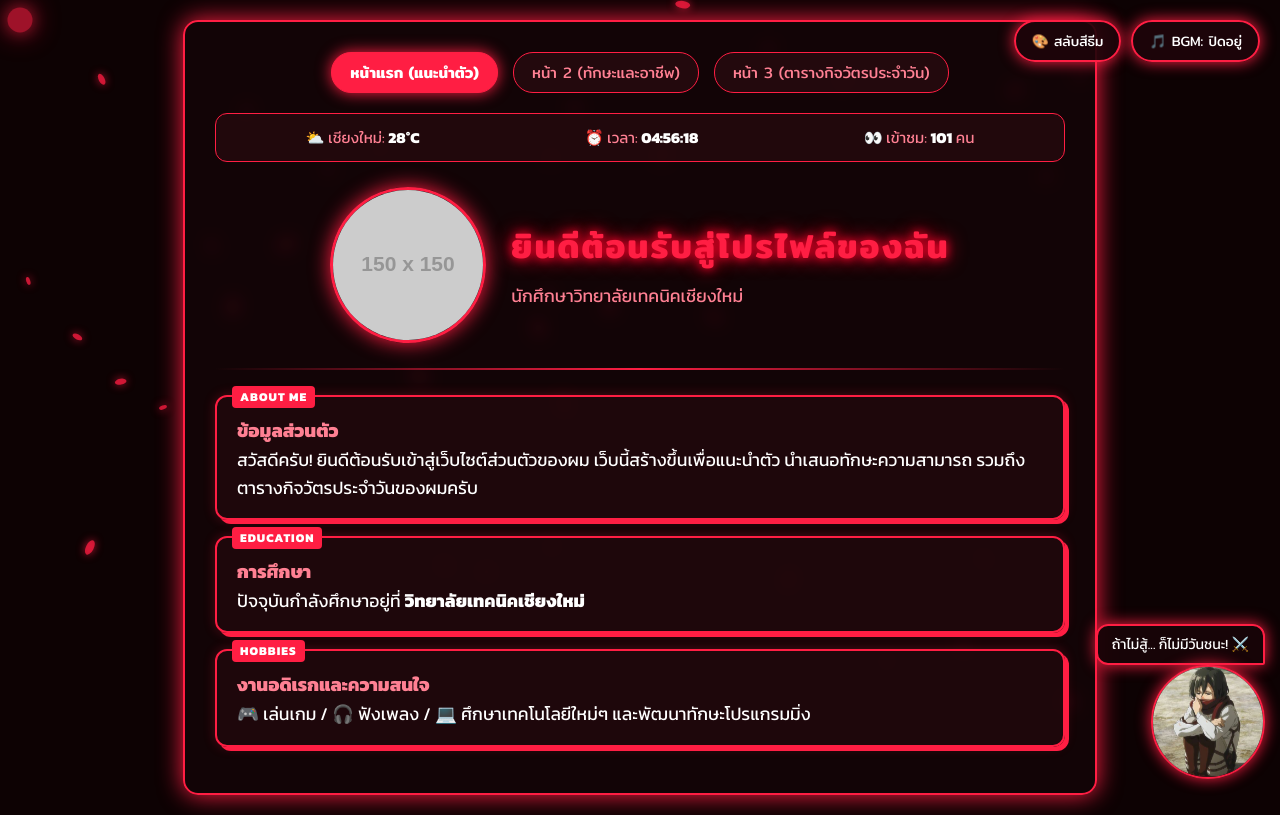
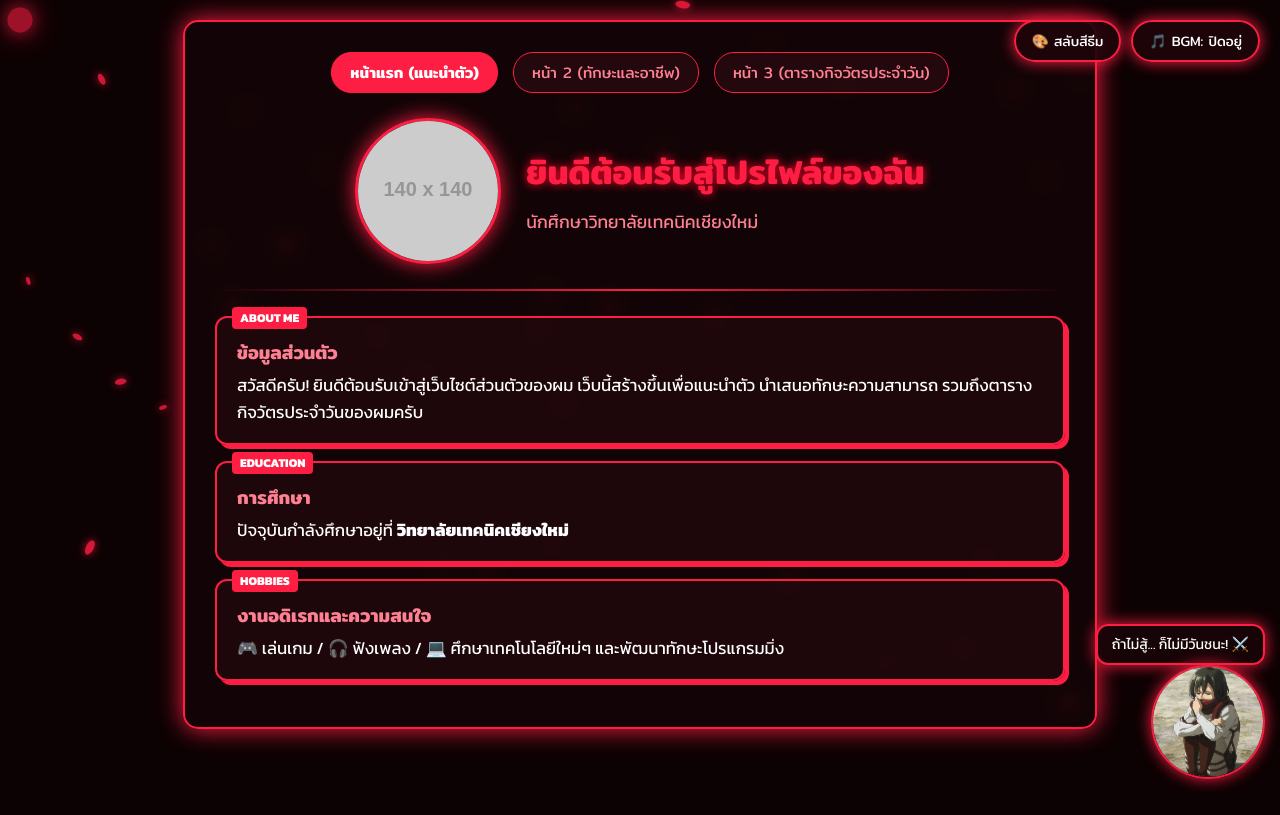
Before and after one commit to SmartVanKid/phanuwit_web, a plain HTML site: page index.html in a window 1280 px wide. Drawn offline with Linux system fonts and the light colour scheme; no server answers; placeholder pictures from the web are drawn by us.

```diff
--- a/index.html
+++ b/index.html
@@ -85,7 +85,7 @@
         }
 
         .control-btn:hover {
-            transform: scale(1.08);
+            transform: scale(1.05);
             box-shadow: 0 0 25px var(--primary-color);
         }
 
@@ -100,14 +100,13 @@
             backdrop-filter: blur(8px);
             position: relative;
             z-index: 2;
-            transition: all 0.5s ease;
         }
 
         .navbar {
             display: flex;
             justify-content: center;
             gap: 15px;
-            margin-bottom: 20px;
+            margin-bottom: 25px;
             flex-wrap: wrap;
         }
 
@@ -123,42 +122,8 @@
             transition: all 0.3s ease;
         }
 
-        .nav-btn:hover {
-            background: var(--primary-color);
-            color: #ffffff;
-            box-shadow: 0 0 12px var(--primary-color);
-            transform: translateY(-2px);
-        }
-
-        .nav-btn.active {
-            background: var(--primary-color);
-            color: #ffffff;
-            box-shadow: 0 0 15px var(--primary-color);
-            font-weight: bold;
-        }
-
-        .top-widget-bar {
-            display: flex;
-            justify-content: space-around;
-            align-items: center;
-            background: rgba(40, 10, 15, 0.7);
-            border: 1px solid var(--primary-color);
-            border-radius: 12px;
-            padding: 12px;
-            margin-bottom: 25px;
-            flex-wrap: wrap;
-            gap: 10px;
-        }
-
-        .widget-item {
-            font-size: 0.95rem;
-            color: var(--primary-light);
-        }
-
-        .widget-value {
-            color: #ffffff;
-            font-weight: bold;
-        }
+        .nav-btn:hover { background: var(--primary-color); color: #ffffff; }
+        .nav-btn.active { background: var(--primary-color); color: #ffffff; font-weight: bold; }
 
         .profile-section {
             display: flex;
@@ -170,17 +135,12 @@
         }
 
         .profile-img {
-            width: 150px;
-            height: 150px;
+            width: 140px;
+            height: 140px;
             border-radius: 50%;
             border: 3px solid var(--primary-color);
             box-shadow: 0 0 20px var(--primary-color);
             object-fit: cover;
-            transition: transform 0.3s ease;
-        }
-
-        .profile-img:hover {
-            transform: scale(1.05);
         }
 
         .profile-info {
@@ -191,8 +151,7 @@
             font-family: 'Mitr', sans-serif;
             color: var(--primary-color);
             font-size: 2.1rem;
-            text-shadow: 0 0 10px var(--primary-glow), 0 0 20px var(--primary-glow);
-            letter-spacing: 2px;
+            text-shadow: 0 0 10px var(--primary-glow);
             margin: 0 0 10px 0;
         }
 
@@ -216,13 +175,13 @@
             padding: 16px 20px;
             margin: 16px 0;
             position: relative;
-            box-shadow: 4px 4px 0px var(--primary-color), 0 0 12px rgba(255, 30, 67, 0.25);
+            box-shadow: 4px 4px 0px var(--primary-color);
             transition: all 0.3s ease;
         }
 
         .manga-card:hover {
             transform: translate(-3px, -3px);
-            box-shadow: 7px 7px 0px var(--primary-color), 0 0 20px var(--primary-color);
+            box-shadow: 7px 7px 0px var(--primary-color);
         }
 
         .manga-tag {
@@ -235,23 +194,22 @@
             font-weight: bold;
             padding: 2px 8px;
             border-radius: 4px;
-            letter-spacing: 1px;
         }
 
         h2 {
             font-size: 1.15rem;
             color: var(--primary-light);
-            margin: 4px 0 2px 0;
+            margin: 4px 0 6px 0;
+            font-family: 'Mitr', sans-serif;
         }
 
         p {
-            font-size: 1.1rem;
+            font-size: 1.05rem;
             color: #ffffff;
             margin: 0;
             line-height: 1.6;
         }
 
-        /* --- Mikasa Mascot --- */
         .anime-mascot-container {
             position: fixed;
             bottom: 15px;
@@ -269,13 +227,11 @@
             border: 2px solid var(--primary-color);
             color: #ffffff;
             padding: 8px 14px;
-            border-radius: 12px 12px 2px 12px;
+            border-radius: 12px;
             font-size: 0.88rem;
             box-shadow: 0 0 15px var(--primary-color);
             margin-bottom: 6px;
             white-space: nowrap;
-            transition: transform 0.2s ease;
-            animation: floatBubble 2.5s infinite alternate ease-in-out;
         }
 
         .mascot-img {
@@ -285,22 +241,12 @@
             border-radius: 50%;
             border: 2px solid var(--primary-color);
             box-shadow: 0 0 15px var(--primary-color);
-            transition: transform 0.3s ease;
             animation: floatMascot 3s infinite ease-in-out;
-        }
-
-        .mascot-img:hover {
-            transform: scale(1.15) rotate(-5deg);
         }
 
         @keyframes floatMascot {
             0%, 100% { transform: translateY(0); }
             50% { transform: translateY(-8px); }
-        }
-
-        @keyframes floatBubble {
-            0% { transform: translateY(0); }
-            100% { transform: translateY(-5px); }
         }
     </style>
 </head>
@@ -316,7 +262,7 @@
 
     <audio id="bgmAudio" loop src="mysong.mp3.mp3"></audio>
 
-    <div class="anime-mascot-container" onclick="onMascotClick()">
+    <div class="anime-mascot-container" onclick="talkMascot()">
         <div class="speech-bubble" id="mascotText">ถ้าไม่สู้... ก็ไม่มีวันชนะ! ⚔️</div>
         <img src="mikasa.jpg" alt="Mikasa Ackerman" class="mascot-img">
     </div>
@@ -328,20 +274,8 @@
             <a href="page3.html" class="nav-btn">หน้า 3 (ตารางกิจวัตรประจำวัน)</a>
         </div>
 
-        <div class="top-widget-bar">
-            <div class="widget-item">
-                ⛅ เชียงใหม่: <span class="widget-value" id="weather">กำลังโหลด...</span>
-            </div>
-            <div class="widget-item">
-                ⏰ เวลา: <span class="widget-value" id="clock">00:00:00</span>
-            </div>
-            <div class="widget-item">
-                👀 เข้าชม: <span class="widget-value" id="visitor-count">1,245</span> คน
-            </div>
-        </div>
-
         <div class="profile-section">
-            <img src="profile.jpg" alt="Profile Picture" class="profile-img" onerror="this.src='https://via.placeholder.com/150'">
+            <img src="profile.jpg" alt="Profile Picture" class="profile-img" onerror="this.src='https://via.placeholder.com/140'">
             <div class="profile-info">
                 <h1>ยินดีต้อนรับสู่โปรไฟล์ของฉัน</h1>
                 <p class="subtitle">นักศึกษาวิทยาลัยเทคนิคเชียงใหม่</p>
@@ -378,35 +312,9 @@
 
         function toggleTheme() {
             document.body.classList.toggle('blue-theme');
-            const isBlue = document.body.classList.contains('blue-theme');
-            localStorage.setItem('theme', isBlue ? 'blue' : 'red');
+            localStorage.setItem('theme', document.body.classList.contains('blue-theme') ? 'blue' : 'red');
         }
-        if (localStorage.getItem('theme') === 'blue') {
-            document.body.classList.add('blue-theme');
-        }
-
-        function updateClock() {
-            const now = new Date();
-            document.getElementById('clock').innerText = now.toLocaleTimeString('th-TH');
-        }
-        setInterval(updateClock, 1000);
-        updateClock();
-
-        async function fetchWeather() {
-            try {
-                const res = await fetch('https://api.open-meteo.com/v1/forecast?latitude=18.7904&longitude=98.9847&current_weather=true');
-                const data = await res.json();
-                document.getElementById('weather').innerText = `${Math.round(data.current_weather.temperature)}°C`;
-            } catch (e) {
-                document.getElementById('weather').innerText = '28°C';
-            }
-        }
-        fetchWeather();
-
-        let visits = parseInt(localStorage.getItem('site_visits') || '100');
-        visits++;
-        localStorage.setItem('site_visits', visits.toString());
-        document.getElementById('visitor-count').innerText = visits;
+        if (localStorage.getItem('theme') === 'blue') document.body.classList.add('blue-theme');
 
         const bgmAudio = document.getElementById('bgmAudio');
         const bgmBtn = document.getElementById('bgmBtn');
@@ -422,50 +330,25 @@
 
         const sakuraCanvas = document.getElementById('sakura-canvas');
         const sCtx = sakuraCanvas.getContext('2d');
-        function resizeSakura() {
-            sakuraCanvas.width = window.innerWidth;
-            sakuraCanvas.height = window.innerHeight;
-        }
+        function resizeSakura() { sakuraCanvas.width = window.innerWidth; sakuraCanvas.height = window.innerHeight; }
         window.addEventListener('resize', resizeSakura);
         resizeSakura();
 
         const petals = [];
         for (let i = 0; i < 40; i++) {
-            petals.push({
-                x: Math.random() * sakuraCanvas.width,
-                y: Math.random() * sakuraCanvas.height,
-                size: Math.random() * 6 + 4,
-                speedY: Math.random() * 1.4 + 0.6,
-                speedX: Math.random() * 1 - 0.5,
-                angle: Math.random() * 360,
-                spin: Math.random() * 0.04 - 0.02,
-            });
+            petals.push({ x: Math.random() * sakuraCanvas.width, y: Math.random() * sakuraCanvas.height, size: Math.random() * 6 + 4, speedY: Math.random() * 1.4 + 0.6, speedX: Math.random() * 1 - 0.5, angle: Math.random() * 360, spin: Math.random() * 0.04 - 0.02 });
         }
 
         function animateSakura() {
             sCtx.clearRect(0, 0, sakuraCanvas.width, sakuraCanvas.height);
             const isBlue = document.body.classList.contains('blue-theme');
             petals.forEach(p => {
-                p.y += p.speedY;
-                p.x += Math.sin(p.angle) * 0.7;
-                p.angle += p.spin;
-
-                if (p.y > sakuraCanvas.height) {
-                    p.y = -10;
-                    p.x = Math.random() * sakuraCanvas.width;
-                }
-
-                sCtx.save();
-                sCtx.translate(p.x, p.y);
-                sCtx.rotate(p.angle);
-                sCtx.beginPath();
+                p.y += p.speedY; p.x += Math.sin(p.angle) * 0.7; p.angle += p.spin;
+                if (p.y > sakuraCanvas.height) { p.y = -10; p.x = Math.random() * sakuraCanvas.width; }
+                sCtx.save(); sCtx.translate(p.x, p.y); sCtx.rotate(p.angle); sCtx.beginPath();
                 sCtx.ellipse(0, 0, p.size, p.size / 2, 0, 0, Math.PI * 2);
                 sCtx.fillStyle = isBlue ? '#00d2ff' : '#ff1e43';
-                sCtx.globalAlpha = 0.75;
-                sCtx.shadowBlur = 8;
-                sCtx.shadowColor = sCtx.fillStyle;
-                sCtx.fill();
-                sCtx.restore();
+                sCtx.globalAlpha = 0.75; sCtx.shadowBlur = 8; sCtx.shadowColor = sCtx.fillStyle; sCtx.fill(); sCtx.restore();
             });
             requestAnimationFrame(animateSakura);
         }
@@ -475,14 +358,12 @@
             "ถ้าไม่สู้... ก็ไม่มีวันชนะ! ⚔️",
             "ยินดีที่ได้คุยกันนะ! ตั้งใจเรียนและเล่นเกมให้สนุกนะ ✨",
             "ฉันจะคอยเฝ้าดูความสำเร็จของคุณเองค่ะ!",
-            "วันนี้อากาศดีนะ อย่าลืมดูแลตัวเองด้วยล่ะ",
-            "พยายามเข้าล่ะ! ฉันเชื่อว่าคุณทำได้แน่นอน 🔥",
-            "หิวหรือยัง? อย่าลืมหาอะไรอร่อยๆ ทานด้วยนะ"
+            "วันนี้อย่าลืมดูแลตัวเองด้วยล่ะ",
+            "พยายามเข้าล่ะ! ฉันเชื่อว่าคุณทำได้แน่นอน 🔥"
         ];
 
-        function onMascotClick() {
-            const randomQuote = quotes[Math.floor(Math.random() * quotes.length)];
-            document.getElementById('mascotText').innerText = randomQuote;
+        function talkMascot() {
+            document.getElementById('mascotText').innerText = quotes[Math.floor(Math.random() * quotes.length)];
         }
     </script>
 </body>
```
